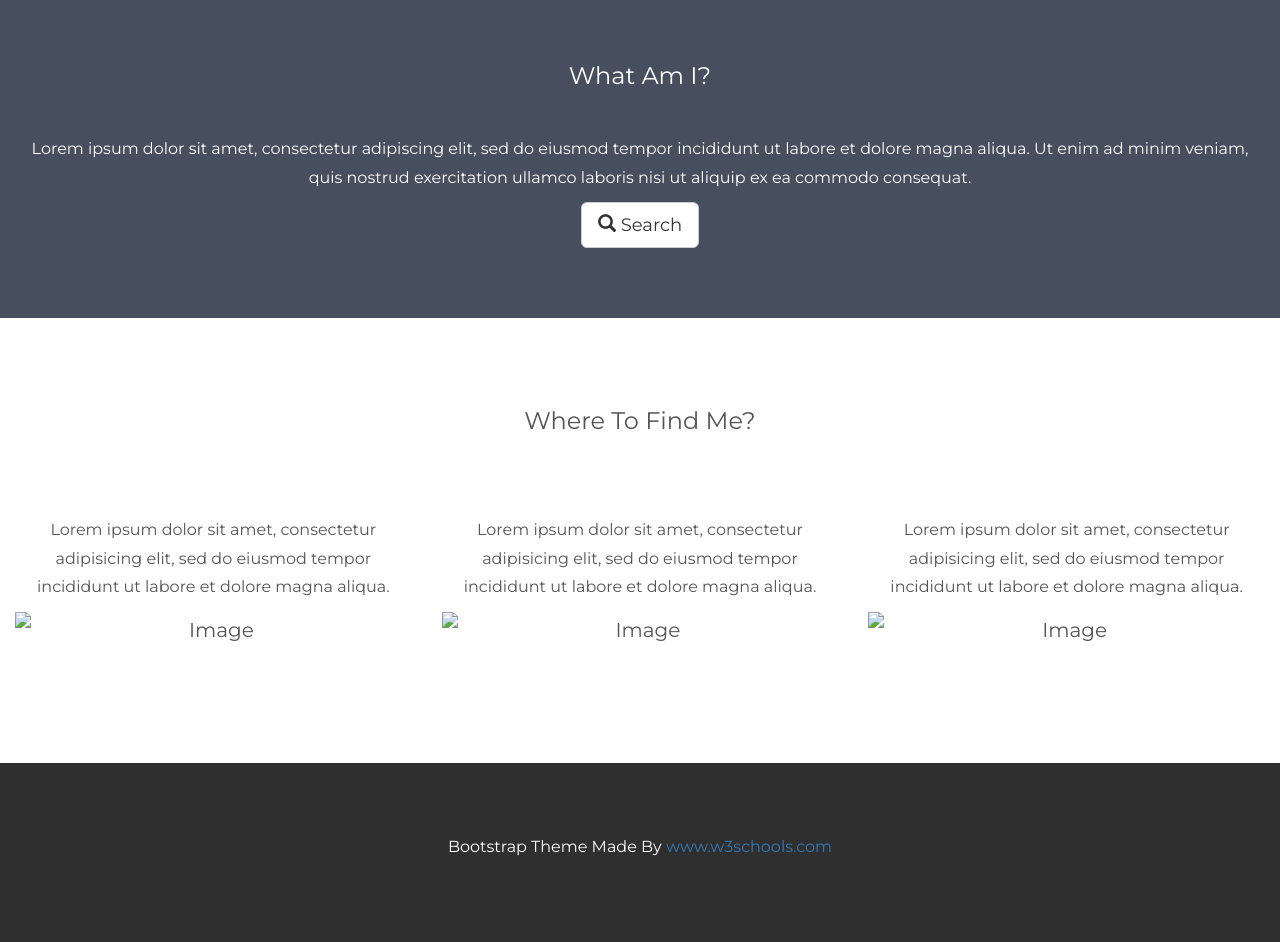
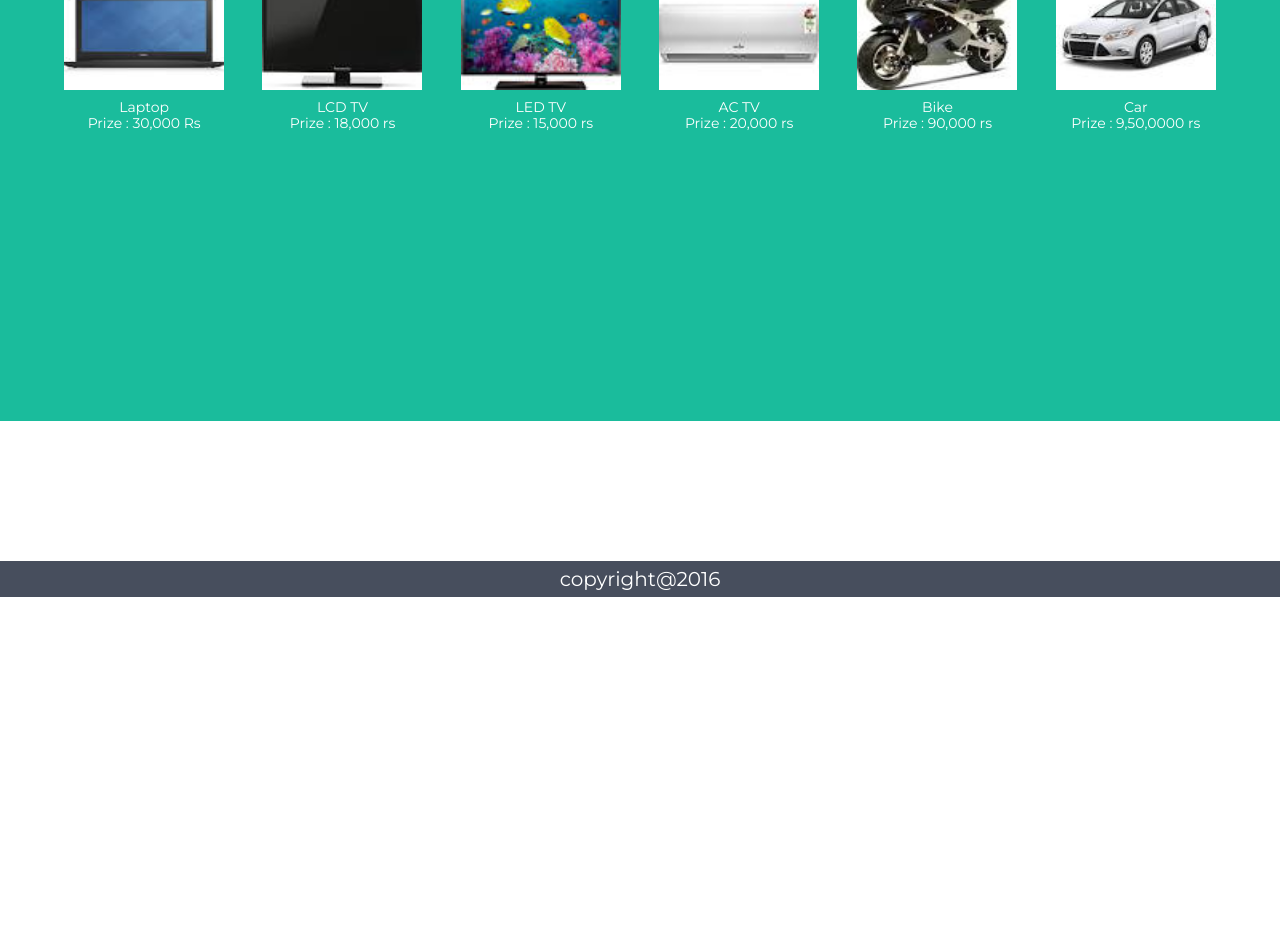
Before and after one commit to rishi0504/Shophere-Frontend, a website: page index.html in a window 1280 px wide. Shown: the part 303-1245 px from the top of the page. After the commit the page ends 900 px from the top, so only its background shows below. Drawn offline with nearby package versions, Linux system fonts and the light colour scheme.

Commit message:
Second commit for front-end of shopping cart

```diff
--- a/index.html
+++ b/index.html
@@ -28,8 +28,16 @@
         <div class="collapse navbar-collapse" id="myNavbar">
             <ul class="nav navbar-nav navbar-right">
                 <li><a href="#">Home</a></li>
-                <li><a href="#">Products</a></li>
+                <li><a href="index.html">Products</a></li>
                 <li><a href="#">Contact us</a></li>
+                <li>
+                    <form class="navbar-form navbar-left" role="search">
+                        <div class="form-group">
+                            <input type="text" class="form-control" placeholder="Search Products">
+                        </div>
+                        <button type="submit" class="btn btn-sm btn-default">Submit</button>
+                    </form>
+                </li>
             </ul>
         </div>
     </div>
@@ -37,39 +45,73 @@
 <!-- First Container -->
 <div class="container-fluid bg-1 text-center">
     <h3 class="">Products</h3>
+    <div class="container-fluid">
+        <div class="col-sm-12">
+            <div class="col-sm-2">
+                <img src="assets/images/laptop.jpg" style="width: 160px;height: 117px;">
+                <h5 class="text-center"><a href="#" style="color:white;">Laptop </a></br> Prize : 30,000 Rs</h5>
+            </div>
+            <div class="col-sm-2">
+                <img src="assets/images/lcd.jpg" style="width: 160px;height: 117px;">
+                <h5 class="text-center"><a href="#" style="color:white;">LCD TV </a></br> Prize : 18,000 rs</h5>
+            </div>
 
-</div>
-<!-- Second Container -->
-<div class="container-fluid bg-2 text-center">
-    <h3 class="margin">What Am I?</h3>
-    <p>Lorem ipsum dolor sit amet, consectetur adipiscing elit, sed do eiusmod tempor incididunt ut labore et dolore magna aliqua. Ut enim ad minim veniam, quis nostrud exercitation ullamco laboris nisi ut aliquip ex ea commodo consequat. </p>
-    <a href="#" class="btn btn-default btn-lg">
-        <span class="glyphicon glyphicon-search"></span> Search
-    </a>
-</div>
+            <div class="col-sm-2">
+                <img src="assets/images/led.jpg" style="width: 160px;height: 117px;">
+                <h5 class="text-center"><a href="#" style="color:white;">LED TV </a></br> Prize : 15,000 rs</h5>
+            </div>
 
-<!-- Third Container (Grid) -->
-<div class="container-fluid bg-3 text-center">
-    <h3 class="margin">Where To Find Me?</h3><br>
-    <div class="row">
-        <div class="col-sm-4">
-            <p>Lorem ipsum dolor sit amet, consectetur adipisicing elit, sed do eiusmod tempor incididunt ut labore et dolore magna aliqua.</p>
-            <img src="birds1.jpg" class="img-responsive margin" style="width:100%" alt="Image">
-        </div>
-        <div class="col-sm-4">
-            <p>Lorem ipsum dolor sit amet, consectetur adipisicing elit, sed do eiusmod tempor incididunt ut labore et dolore magna aliqua.</p>
-            <img src="birds2.jpg" class="img-responsive margin" style="width:100%" alt="Image">
-        </div>
-        <div class="col-sm-4">
-            <p>Lorem ipsum dolor sit amet, consectetur adipisicing elit, sed do eiusmod tempor incididunt ut labore et dolore magna aliqua.</p>
-            <img src="birds3.jpg" class="img-responsive margin" style="width:100%" alt="Image">
+            <div class="col-sm-2">
+                <img src="assets/images/ac.jpg" style="width: 160px;height: 117px;">
+                <h5 class="text-center"><a href="#" style="color:white;">AC TV </a></br> Prize : 20,000 rs</h5>
+            </div>
+            <div class="col-sm-2">
+                <img src="assets/images/bike.jpg" style="width: 160px;height: 117px;">
+                <h5 class="text-center"><a href="#" style="color:white;">Bike </a></br> Prize : 90,000 rs</h5>
+            </div>
+            <div class="col-sm-2">
+                <img src="assets/images/car.jpg" style="width: 160px;height: 117px;">
+                <h5 class="text-center"><a href="#" style="color:white;">Car </a></br> Prize : 9,50,0000 rs</h5>
+            </div>
         </div>
     </div>
 </div>
+<!-- Second Container -->
+
+<div class="container-fluid bg-1 text-center">
+<!-- <h3 class="margin">What Am I?</h3>
+    <p>Lorem ipsum dolor sit amet, consectetur adipiscing elit, sed do eiusmod tempor incididunt ut labore et dolore
+        magna aliqua. Ut enim ad minim veniam, quis nostrud exercitation ullamco laboris nisi ut aliquip ex ea commodo
+        consequat. </p>
+    <a href="#" class="btn btn-default btn-lg">
+        <span class="glyphicon glyphicon-search"></span> Search
+    </a>-->
+</div>
+<div class="container-fluid bg-6 text-center">
+   <!--<h3 class="margin">Where To Find Me?</h3><br>
+    <div class="row">
+        <div class="col-sm-4">
+            <p>Lorem ipsum dolor sit amet, consectetur adipisicing elit, sed do eiusmod tempor incididunt ut labore et
+                dolore magna aliqua.</p>
+            &lt;!&ndash;<img src="birds1.jpg" class="img-responsive margin" style="width:100%" alt="Image">&ndash;&gt;
+        </div>
+        <div class="col-sm-4">
+            <p>Lorem ipsum dolor sit amet, consectetur adipisicing elit, sed do eiusmod tempor incididunt ut labore et
+                dolore magna aliqua.</p>
+            &lt;!&ndash;<img src="birds2.jpg" class="img-responsive margin" style="width:100%" alt="Image">&ndash;&gt;
+        </div>
+        <div class="col-sm-4">
+            <p>Lorem ipsum dolor sit amet, consectetur adipisicing elit, sed do eiusmod tempor incididunt ut labore et
+                dolore magna aliqua.</p>
+            &lt;!&ndash; <img src="birds3.jpg" class="img-responsive margin" style="width:100%" alt="Image">&ndash;&gt;
+        </div>
+    </div>-->
+</div>
+
 
 <!-- Footer -->
-<footer class="container-fluid bg-4 text-center">
-    <p>Bootstrap Theme Made By <a href="http://www.w3schools.com">www.w3schools.com</a></p>
+<footer class="bg-2 text-center" >
+    copyright@2016
 </footer>
 
 </body>
```
Also changed, not shown: assets/images/ac.jpg (added), assets/images/bike.jpg (added), assets/images/car.jpg (added), assets/images/laptop.jpg (added), assets/images/lcd.jpg (added), assets/images/led.jpg (added).
